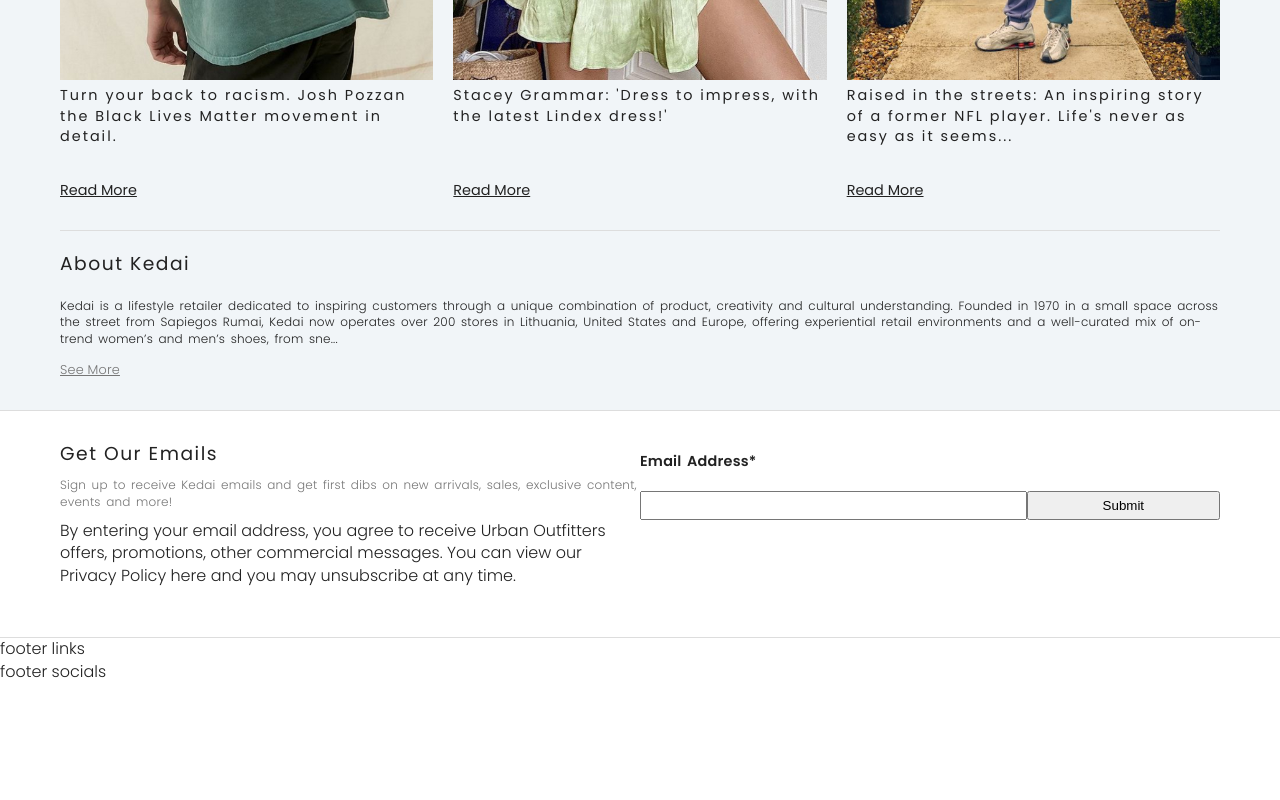
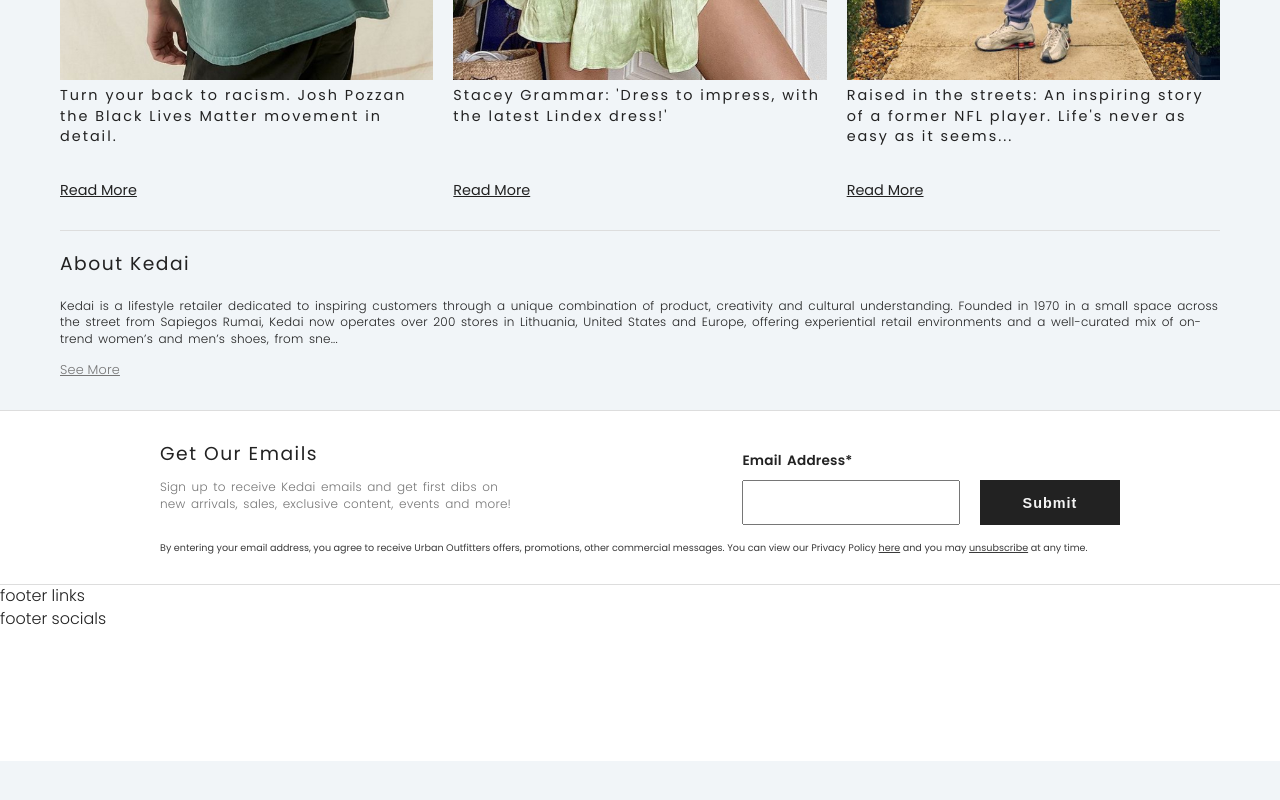
Before and after one commit to KristijonasJurk/React_Kedai, a React (Create React App) app: page / in a window 1280 px wide. Shown: the part 3390-4190 px from the top of the page. After the commit the page ends 4151 px from the top, so only its background shows below. Built offline with nearby package versions, Linux system fonts and the light colour scheme.

Commit message:
css of newsletter

```diff
--- a/src/css/home/_home.scss
+++ b/src/css/home/_home.scss
@@ -169,19 +169,26 @@ footer {
   grid-row: 1/2;
   border-top: 1px solid var(--grey);
   border-bottom: 1px solid var(--grey);
-  padding: 30px 60px;
+  padding: 30px 160px;
   display: grid;
   grid-template-columns: repeat(2, 1fr);
   grid-template-rows: auto auto;
   .newsletter-text-container {
     grid-column: 1/2;
     grid-row: 1/2;
+    display: grid;
+    grid-template-columns: repeat(4, 1fr);
+    grid-template-rows: auto auto;
     h3 {
+      grid-row: 1/2;
+      grid-column: 1/4;
       font-weight: 400;
       letter-spacing: 1.5px;
       margin: 0%;
     }
     p {
+      grid-row: 2/3;
+      grid-column: 1/4;
       font-weight: 300;
       letter-spacing: 0.2px;
       word-spacing: 2px;
@@ -191,27 +198,53 @@ footer {
     }
   }
   form {
+    padding-left: 8vw;
     grid-column: 2/3;
     grid-row: 1/2;
     display: grid;
     grid-template-columns: repeat(3, 1fr);
     grid-template-rows: auto auto;
+    grid-column-gap: 20px;
     label {
       grid-column: 1/4;
       grid-row: 1/2;
       font-weight: 600;
       letter-spacing: 0.2px;
       word-spacing: 2px;
-      font-size: 0.9rem;
-      margin: 0.6rem 0;
+      font-size: 0.85rem;
+      margin: 10px 0;
     }
     input {
       grid-column: 1/3;
       grid-row: 2/2;
+      height: 45px;
     }
     button {
       grid-column: 3/4;
       grid-row: 2/2;
+      height: 45px;
+      width: 140px;
+      background-color: var(--mainBlack);
+      color: var(--offWhite);
+      font-weight: 600;
+      font-size: 0.9rem;
+      letter-spacing: 1px;
+      border: none;
+      &:hover {
+        background-color: var(--darkerGray);
+      }
+    }
+  }
+  .newsletter-policy {
+    grid-row: 2/3;
+    grid-column: 1/3;
+    font-weight: 400;
+    font-size: 0.6rem;
+    margin: 1rem 0 0;
+    color: var(--darkestGray);
+    span {
+      text-decoration: underline;
     }
   }
 }
+// TODO RESPONSIVE DESIGN OF NEWSLETTER
--- a/src/css/main.css
+++ b/src/css/main.css
@@ -814,7 +814,7 @@ footer {
   grid-row: 1/2;
   border-top: 1px solid var(--grey);
   border-bottom: 1px solid var(--grey);
-  padding: 30px 60px;
+  padding: 30px 160px;
   display: -ms-grid;
   display: grid;
   -ms-grid-columns: (1fr)[2];
@@ -830,15 +830,33 @@ footer {
   -ms-grid-row: 1;
   -ms-grid-row-span: 1;
   grid-row: 1/2;
+  display: -ms-grid;
+  display: grid;
+  -ms-grid-columns: (1fr)[4];
+      grid-template-columns: repeat(4, 1fr);
+  -ms-grid-rows: auto auto;
+      grid-template-rows: auto auto;
 }
 
 .newsletter .newsletter-text-container h3 {
+  -ms-grid-row: 1;
+  -ms-grid-row-span: 1;
+  grid-row: 1/2;
+  -ms-grid-column: 1;
+  -ms-grid-column-span: 3;
+  grid-column: 1/4;
   font-weight: 400;
   letter-spacing: 1.5px;
   margin: 0%;
 }
 
 .newsletter .newsletter-text-container p {
+  -ms-grid-row: 2;
+  -ms-grid-row-span: 1;
+  grid-row: 2/3;
+  -ms-grid-column: 1;
+  -ms-grid-column-span: 3;
+  grid-column: 1/4;
   font-weight: 300;
   letter-spacing: 0.2px;
   word-spacing: 2px;
@@ -848,6 +866,7 @@ footer {
 }
 
 .newsletter form {
+  padding-left: 8vw;
   -ms-grid-column: 2;
   -ms-grid-column-span: 1;
   grid-column: 2/3;
@@ -860,6 +879,7 @@ footer {
       grid-template-columns: repeat(3, 1fr);
   -ms-grid-rows: auto auto;
       grid-template-rows: auto auto;
+  grid-column-gap: 20px;
 }
 
 .newsletter form label {
@@ -872,8 +892,8 @@ footer {
   font-weight: 600;
   letter-spacing: 0.2px;
   word-spacing: 2px;
-  font-size: 0.9rem;
-  margin: 0.6rem 0;
+  font-size: 0.85rem;
+  margin: 10px 0;
 }
 
 .newsletter form input {
@@ -882,6 +902,7 @@ footer {
   grid-column: 1/3;
   -ms-grid-row: 2;
   grid-row: 2/2;
+  height: 45px;
 }
 
 .newsletter form button {
@@ -890,6 +911,35 @@ footer {
   grid-column: 3/4;
   -ms-grid-row: 2;
   grid-row: 2/2;
+  height: 45px;
+  width: 140px;
+  background-color: var(--mainBlack);
+  color: var(--offWhite);
+  font-weight: 600;
+  font-size: 0.9rem;
+  letter-spacing: 1px;
+  border: none;
+}
+
+.newsletter form button:hover {
+  background-color: var(--darkerGray);
+}
+
+.newsletter .newsletter-policy {
+  -ms-grid-row: 2;
+  -ms-grid-row-span: 1;
+  grid-row: 2/3;
+  -ms-grid-column: 1;
+  -ms-grid-column-span: 2;
+  grid-column: 1/3;
+  font-weight: 400;
+  font-size: 0.6rem;
+  margin: 1rem 0 0;
+  color: var(--darkestGray);
+}
+
+.newsletter .newsletter-policy span {
+  text-decoration: underline;
 }
 
 :root {
@@ -903,6 +953,7 @@ footer {
   --lightGrey: #ececec;
   --darkGrey: #afafaf;
   --darkerGray: #767676;
+  --darkestGray: #3a3a3a;
   --mainRed: #bd0303;
   --mainTransition: all 0.3s linear;
   --mainSpacing: 0.3rem;
--- a/src/css/main.scss
+++ b/src/css/main.scss
@@ -15,6 +15,7 @@
   --lightGrey: #ececec;
   --darkGrey: #afafaf;
   --darkerGray: #767676;
+  --darkestGray: #3a3a3a;
 
   --mainRed: #bd0303;
 
```
Also changed, not shown: 1 other file (tests, documents, lock files or other folders).
